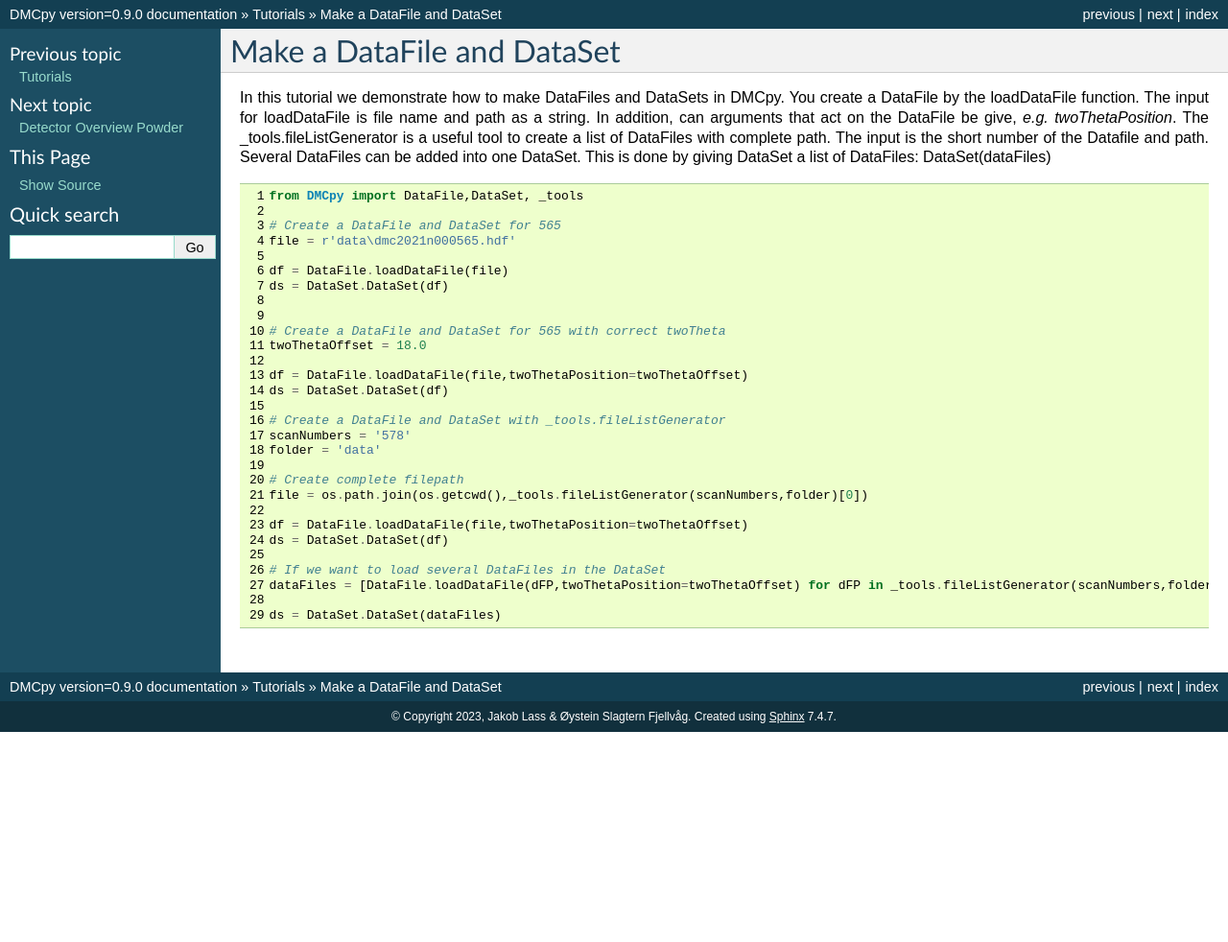
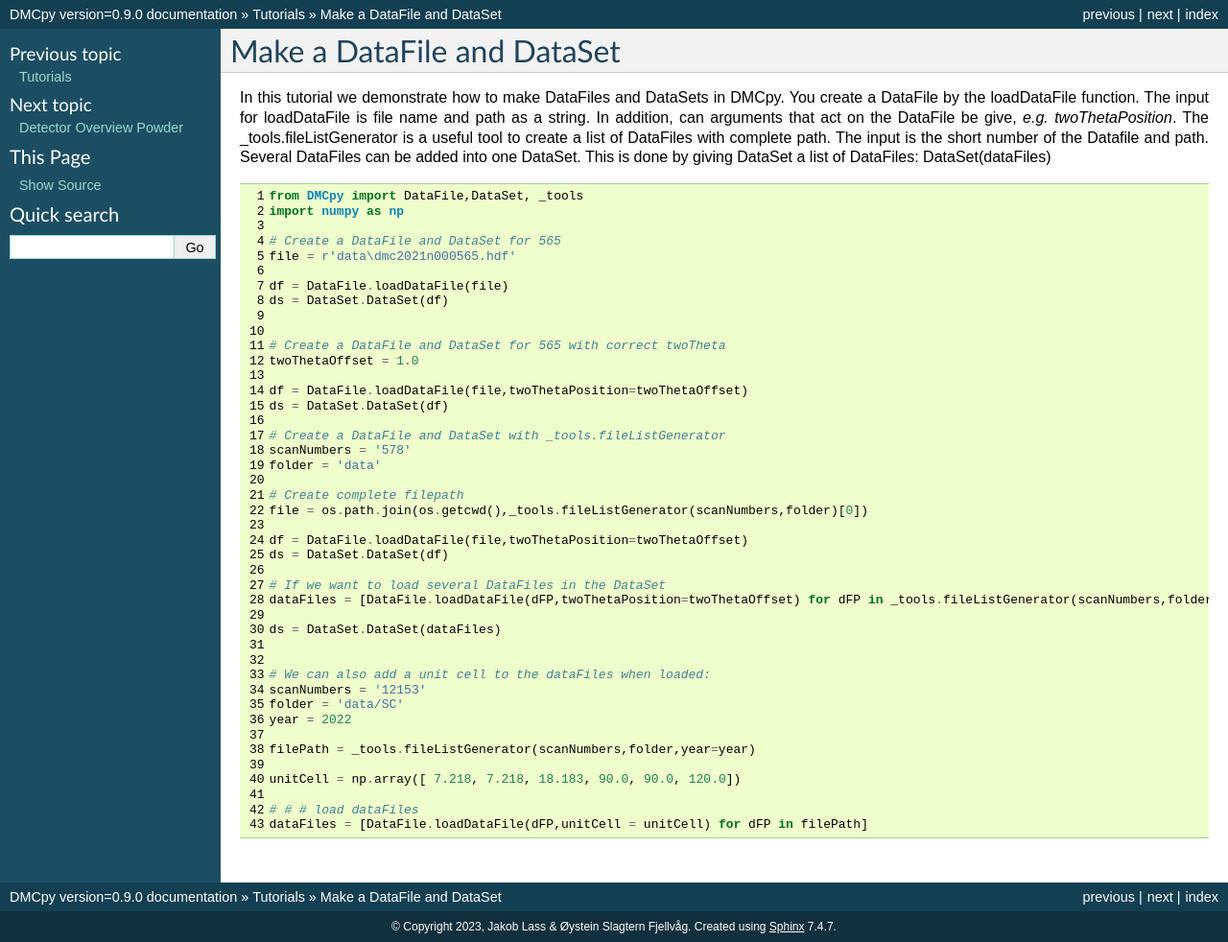
Before and after one commit to oystesf/DMCpy, a Sphinx documentation site: the page built from docs/Tutorials/Make_Data_File.rst, in a window 1280 px wide. Shown: the whole page at 96% size. Built offline with Sphinx 7.4.7, drawn with Linux system fonts in a browser that asks for light colours; before the commit the page ends 900 px from its top, so only the background shows below that.

Commit message:
update of tutorials

```diff
--- a/docs/Tutorials/Make_Data_File.rst
+++ b/docs/Tutorials/Make_Data_File.rst
@@ -6,6 +6,7 @@
    :linenos:
 
    from DMCpy import DataFile,DataSet, _tools
+   import numpy as np
 
    # Create a DataFile and DataSet for 565
    file = r'data\dmc2021n000565.hdf'
@@ -15,7 +16,7 @@
 
 
    # Create a DataFile and DataSet for 565 with correct twoTheta
-   twoThetaOffset = 18.0
+   twoThetaOffset = 1.0
 
    df = DataFile.loadDataFile(file,twoThetaPosition=twoThetaOffset)
    ds = DataSet.DataSet(df)
@@ -34,3 +35,16 @@
    dataFiles = [DataFile.loadDataFile(dFP,twoThetaPosition=twoThetaOffset) for dFP in _tools.fileListGenerator(scanNumbers,folder)]
 
    ds = DataSet.DataSet(dataFiles)
+
+
+   # We can also add a unit cell to the dataFiles when loaded:
+   scanNumbers = '12153'
+   folder = 'data/SC'
+   year = 2022
+
+   filePath = _tools.fileListGenerator(scanNumbers,folder,year=year)
+
+   unitCell = np.array([ 7.218, 7.218, 18.183, 90.0, 90.0, 120.0])
+
+   # # # load dataFiles
+   dataFiles = [DataFile.loadDataFile(dFP,unitCell = unitCell) for dFP in filePath]
--- a/docs/Tutorials/Powder/2D_Detector_Plot.rst
+++ b/docs/Tutorials/Powder/2D_Detector_Plot.rst
@@ -76,7 +76,7 @@
    fig5.savefig('figure4.png',format='png')
 
 
-The software use the defualt normalization from the calibration file which is matched with the file number. As default a mask for the second top line of the detector is used as it has an issue. The code show how the mask can be removed, how an angular mask can be added, and how a line mask cna be added. Running the above code generates the following images showing neutron intensity as function of 2Theta and out of plane position: Note that two theta is negative, which is defualt at DMC.
+The software use the defualt normalization from the calibration file which is matched with the file number. As default a mask for the top horizontal and the last vertical lines of the detector is used as these have an issue. The code show how the mask can be removed, how an angular mask can be added, and how a line mask cna be added. Running the above code generates the following images showing neutron intensity as function of 2Theta and out of plane position: Note that two theta is negative, which is defualt at DMC.
  .. figure:: Plot2DPowderDetector_new_and_better.png
   :width: 80%
   :align: center
--- a/docs/Tutorials/Powder/Powder_Diffractogram.rst
+++ b/docs/Tutorials/Powder/Powder_Diffractogram.rst
@@ -1,6 +1,6 @@
 Plot of diffraction patterns
 ^^^^^^^^^^^^^^^^^^^^^^^^^^^^
-When a powder sample has been measured at DMC it is saved in hdf files. Several DataFiles can be combined into a common DataSet and plotted. The follwing code takes a DatsSet, here consisting of one single DataFile, and plot it. Two different settings for the binning method is used *correctedTwoTheta* equal to *True* and *False*. When *False* a naive summation across the 2D detector is performed where the out-of-plane component is not taken into account. That is, summation is performed vertically on the detector. For powder patterns around 90\ :sup:`o`, this is only a very minor error, but for scattering close to the direct beam a significant error is introduced. Instead, utilizing *correctedTwoTheta = True* is the correct way. The scattering 3D vector is calculated for each individual pixel on the 2D detector and it's length is calculated.
+When a powder sample has been measured at DMC it is saved in hdf files. Several DataFiles can be combined into a common DataSet and plotted. The follwing code takes a DatsSet, here consisting of several DataFiles, and plot the dataSet. Two different settings for the binning method is used *correctedTwoTheta* equal to *True* and *False*. When *False* a naive summation across the 2D detector is performed where the out-of-plane component is not taken into account. That is, summation is performed vertically on the detector. For powder patterns around 90\ :sup:`o`, this is only a very minor error, but for scattering close to the direct beam a significant error is introduced. Instead, utilizing *correctedTwoTheta = True* is the correct way. The scattering 3D vector is calculated for each individual pixel on the 2D detector and it's length is calculated.
 
 .. code-block:: python
    :linenos:
--- a/docs/Tutorials/View3D/Viewer3D_align.rst
+++ b/docs/Tutorials/View3D/Viewer3D_align.rst
@@ -1,6 +1,6 @@
 Viewer 3D align
 ^^^^^^^^^^^^^^^
-To generate a UB matirx, it is convinient to use the 3D Viewer. We recommend to use the alignToRefs function. By running 3D Viewer with rlu=False, you can read of the coordinates of two reflections in Q-space. These coordinates and the corresponding HKL will then be used for making a UB. You can change the orientation of the 3D Viewer by pressing 0, 1 and 2.
+To generate a UB matirx, it is convinient to use the 3D Viewer. We recommend to use the alignToRefs function. By running 3D Viewer with rlu=False, you can read of the coordinates of two reflections in Q-space. These coordinates and the corresponding HKL will then be used for making a UB. You can change the orientation of the 3D Viewer by pressing 0, 1 and 2. When apropriate Q-coordinates are identified, they can be used to align and plot the data in HKL, as showed in the code below.
 
 .. code-block:: python
    :linenos:
@@ -47,9 +47,9 @@
    fig.savefig('figure0.png',format='png')
 
 
-The above code takes the data from the A3 scan files 12153-12154 from 2022 and generates the Viewer 3D utilizing a voxel size of 0.01 x 0.01 x 0.01 in Q-space. By default, the viewer starts out in projection 2, i.e. with Qz being the axis stepped through. When handling the data directly it is more convenient to utilize the keyboard shortcuts but in a scripting interface these are not available. Instead one can utilize the *.setPlane* and *.changeAxis* methods. In addition, the color scale has been tweaked such that weaker peaks are visible. It is possible to slightly tweak the color scale directly in the Viewer 3D by using the sliders to the right of the color bar. Notice: When saving the figure these slides are rendered invisible. The end results are shown below:
+The above code takes the data from the A3 scan files 12153-12154 from 2022 and generates the Viewer 3D utilizing a voxel size of 0.01 x 0.01 x 0.01 in Q-space, and plot the data in HKL space. By default, the viewer starts out in projection 2, i.e. with Qz being the axis stepped through. The end results are shown below:
 
-First data overview with Qz slightly positive and Qx and Qy in the plane
+First data overview the HK0-plane
 
 .. figure:: CenterMiddel_aligned_hk0.png
   :width: 50%
--- a/docs/Tutorials/subtract/subtract.rst
+++ b/docs/Tutorials/subtract/subtract.rst
@@ -38,7 +38,10 @@
       ds_sub = DataSet.DataSet(dataFiles_sub)
 
       # we can choose if we write the subtracted data into the original data file or if we make a new file.
-      ds.directSubtractDS(ds_sub,saveToFile=False,saveToNewFile='subtractedFile.hdf')
+      ds.directSubtractDS(ds_sub,saveToFile=True,saveToNewFile='subtracted_data.hdf')
+
+      #saveToFile (bool): If True, save background to data file, else save in RAM (default False)
+      #saveToNewFile (string) If provided, and saveToFile is True, save a new file with the background subtraction (default False)
 
    # run the Interactive Viewer
    IA2 = df.InteractiveViewer()
```
Also changed, not shown: other parts of docs/Tutorials/Powder/Powder_Diffractogram.rst (+1 -1 lines), docs/Tutorials/Powder/TwoThetaPowderCombined.png, docs/Tutorials/Powder/TwoThetaPowderCombined2.png, docs/Tutorials/Powder/TwoThetaPowderMask.png, docs/Tutorials/Powder/TwoThetaPowderQ.png, docs/Tutorials/Powder/TwoThetaPowderVertical.png.
